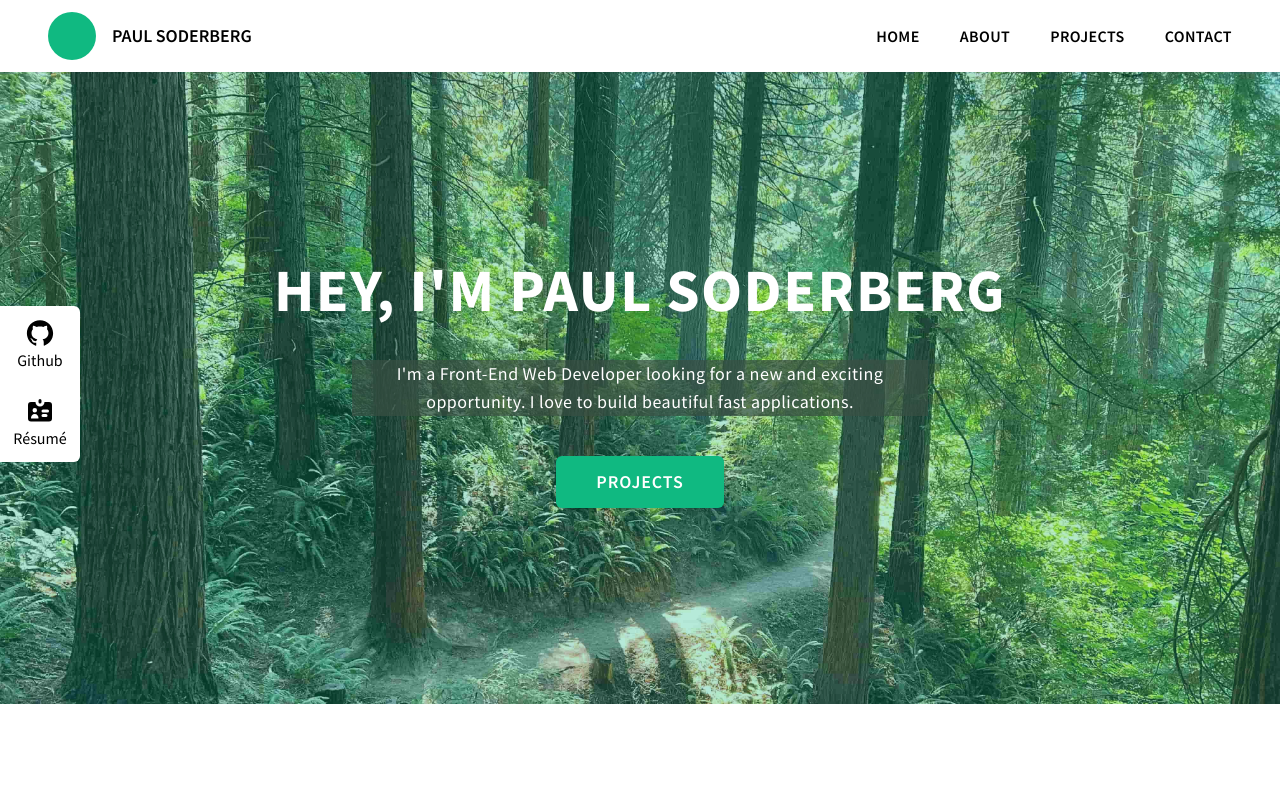
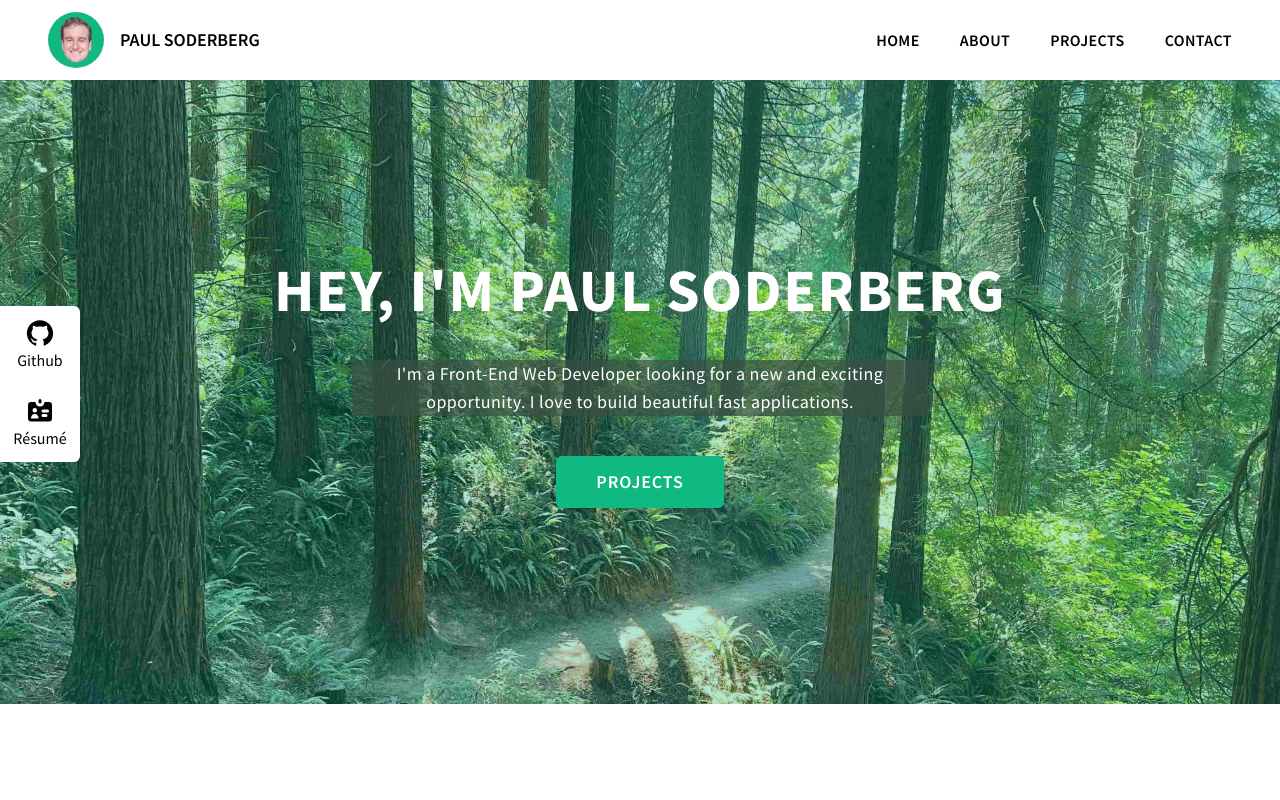
Before and after one commit to Sody15/my-portfolio, a React (Vite) app: page / in a window 1280 px wide. Shown: the top 800 px of the page. Built offline with nearby package versions, Linux system fonts and the light colour scheme.

Commit message:
Added my face :)

```diff
--- a/src/components/layout/Header.tsx
+++ b/src/components/layout/Header.tsx
@@ -2,6 +2,7 @@ import { useEffect, useRef } from 'react';
 
 import useClickOutside from '../../hooks/useClickOutside';
 import { scrollIntoView } from '../../utils/scrollTo';
+import faceUrl from '../../assets/face.png';
 
 import { AnimatePresence, motion } from 'framer-motion';
 import { IoMdClose } from 'react-icons/io';
@@ -29,7 +30,9 @@ const Header = () => {
     <header className='fixed uppercase font-semibold z-50'>
       <div className='text-lg fixed flex justify-between z-50 px-5 lg:px-12 py-3 bg-white md:shadow-sm top-0 max-w-[120rem] w-full whitespace-nowrap'>
         <div className='header__logo flex items-center gap-4'>
-          <span className='header__logo-icon h-12 w-12 bg-primary inline-block rounded-full'></span>
+          <span className='header__logo-icon h-14 w-14 bg-primary rounded-full flex justify-center items-center'>
+            <img className='w-8' src={faceUrl} alt='my face' />
+          </span>
           <span className='header__logo-name'>Paul Soderberg</span>
         </div>
 
```
Also changed, not shown: src/assets/face.png (added).
